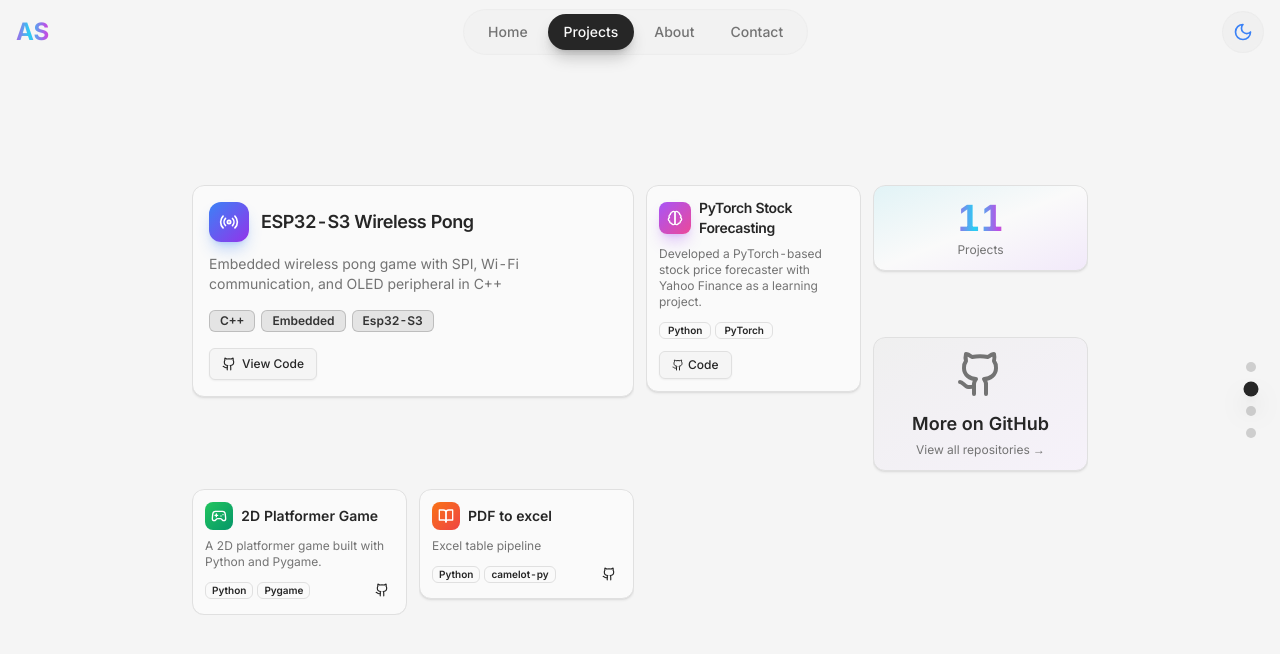
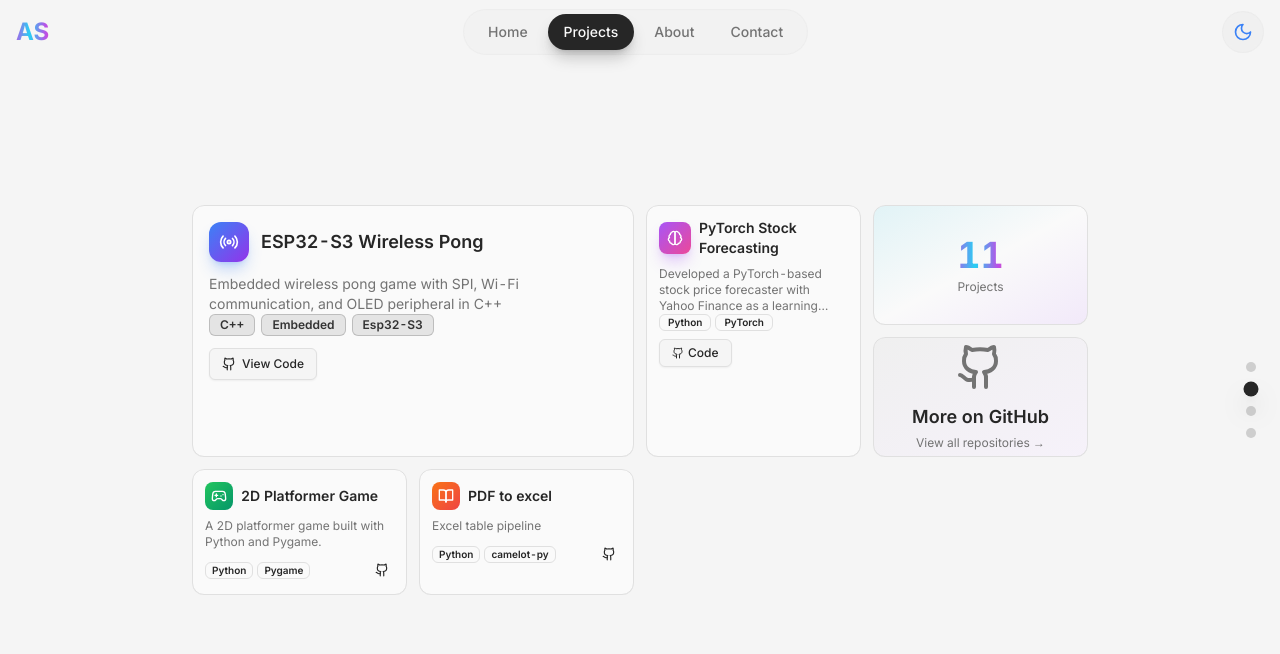
Before and after one commit to AxelSuu/AxelSundqvist, a React (Vite) app: page / in a window 1280 px wide. Both pictures are taken after a click on the button 1251 px from the left and 389 px from the top of the page. Shown: the top 654 px of the page. Built offline with nearby package versions, Linux system fonts and the light colour scheme.

Commit message:
flexbox update

```diff
--- a/src/components/portfolio/about.tsx
+++ b/src/components/portfolio/about.tsx
@@ -33,7 +33,7 @@ const About = () => {
 
       <div className="container mx-auto px-3 md:px-4 relative z-10 max-h-full">
         {/* Bento Grid Layout - Simplified for mobile */}
-        <div className="grid grid-cols-2 md:grid-cols-4 lg:grid-cols-6 gap-1.5 md:gap-2 auto-rows-[minmax(40px,1fr)] md:auto-rows-[minmax(50px,1fr)] max-h-[85vh] md:max-h-[75vh] overflow-y-auto md:overflow-hidden scrollbar-hide">
+        <div className="grid grid-cols-2 md:grid-cols-4 lg:grid-cols-6 gap-1.5 md:gap-2 auto-rows-[minmax(35px,1fr)] md:auto-rows-[minmax(42px,1fr)] max-h-[85vh] md:max-h-[75vh] overflow-y-auto md:overflow-hidden scrollbar-hide">
 
           {/* Large Bio Card */}
           <TiltCard className="col-span-2 md:col-span-2 lg:col-span-3 row-span-2 h-full" tiltMaxAngle={5}>
@@ -120,7 +120,7 @@ const About = () => {
           {/* Education Card */}
           <TiltCard className="col-span-2 md:col-span-2 lg:col-span-3 row-span-2" tiltMaxAngle={6}>
             <GlowCard
-              className="h-full p-3 card-shine"
+              className="h-full p-3 card-shine flex flex-col justify-between"
               glowColor="rgba(59, 130, 246, 0.2)"
             >
               <h3 className="text-sm font-semibold mb-2 flex items-center gap-2">
--- a/src/components/portfolio/contact.tsx
+++ b/src/components/portfolio/contact.tsx
@@ -10,7 +10,7 @@ const Contact = () => {
 
       <div className="container mx-auto px-3 md:px-4 relative z-10 max-h-full">
         {/* Bento Grid Layout - Simplified for mobile */}
-        <div className="grid grid-cols-2 md:grid-cols-4 lg:grid-cols-6 gap-1.5 md:gap-2 auto-rows-[minmax(45px,1fr)] md:auto-rows-[minmax(50px,1fr)] max-w-5xl mx-auto max-h-[80vh] md:max-h-[75vh] overflow-y-auto md:overflow-hidden scrollbar-hide">
+        <div className="grid grid-cols-2 md:grid-cols-4 lg:grid-cols-6 gap-1.5 md:gap-2 auto-rows-[minmax(38px,1fr)] md:auto-rows-[minmax(42px,1fr)] max-w-5xl mx-auto max-h-[80vh] md:max-h-[75vh] overflow-y-auto md:overflow-hidden scrollbar-hide">
 
           {/* Main CTA - Large */}
           <TiltCard className="col-span-2 md:col-span-2 lg:col-span-3 row-span-2 h-full" tiltMaxAngle={5}>
@@ -20,7 +20,7 @@ const Contact = () => {
               >
                   <a
                     href="mailto:axesu672@student.liu.se?subject=Portfolio Contact&body=Hi Axel,%0D%0A%0D%0AI'm interested in discussing..."
-                    className="flex flex-col h-full"
+                    className="flex flex-col h-full justify-between"
                   >
                     <div className="flex items-center justify-between mb-2">
                       <div className="p-2 rounded-lg bg-gradient-to-br from-blue-500 to-cyan-500 shadow-lg shadow-blue-500/30 group-hover:scale-110 transition-all">
@@ -28,9 +28,9 @@ const Contact = () => {
                       </div>
                       <ArrowUpRight className="h-4 w-4 text-muted-foreground group-hover:text-primary group-hover:translate-x-1 group-hover:-translate-y-1 transition-all" />
                     </div>
-                    <div className="flex-grow">
+                    <div>
                       <h3 className="text-lg font-bold mb-1">Send me an email</h3>
-                      <p className="text-xs text-muted-foreground">Best way to reach me for opportunities.</p>
+                      <p className="text-xs text-muted-foreground mb-2">Best way to reach me for opportunities.</p>
                     </div>
                     <div className="text-xs text-primary font-medium hover:underline">axesu672@student.liu.se</div>
                   </a>
@@ -40,14 +40,14 @@ const Contact = () => {
           {/* LinkedIn - Medium */}
           <TiltCard className="col-span-1 md:col-span-2 lg:col-span-2 row-span-2" tiltMaxAngle={10}>
             <GlowCard
-              className="h-full p-3 group cursor-pointer card-shine"
+              className="h-full p-3 group cursor-pointer card-shine flex flex-col"
               glowColor="rgba(59, 130, 246, 0.3)"
             >
               <a
                 href="https://www.linkedin.com/in/axel-sundqvist/"
                 target="_blank"
                 rel="noopener noreferrer"
-                className="flex flex-col h-full"
+                className="flex flex-col h-full justify-between"
               >
                 <div className="flex items-center justify-between mb-2">
                   <div className="p-1.5 rounded-lg bg-[#0A66C2] group-hover:scale-110 transition-all shadow-lg shadow-[#0A66C2]/30">
@@ -56,7 +56,7 @@ const Contact = () => {
                   <ArrowUpRight className="h-4 w-4 text-muted-foreground group-hover:text-[#0A66C2] transition-colors" />
                 </div>
                 <h4 className="font-semibold text-sm mb-1">LinkedIn</h4>
-                <p className="text-[10px] text-muted-foreground flex-grow">Connect with me!</p>
+                <p className="text-[10px] text-muted-foreground mb-2">Connect with me!</p>
                 <span className="text-[10px] text-primary group-hover:translate-x-1 transition-transform inline-flex items-center gap-1">
                   Connect <ArrowUpRight className="h-2.5 w-2.5" />
                 </span>
--- a/src/components/portfolio/projects.tsx
+++ b/src/components/portfolio/projects.tsx
@@ -1,4 +1,3 @@
-import { CardContent, CardHeader, CardTitle } from '@/components/ui/card'
 import { Badge } from '@/components/ui/badge'
 import { Button } from '@/components/ui/button'
 import { Github, Radio, Brain, Gamepad2, BookOpen } from 'lucide-react'
@@ -58,27 +57,27 @@ const Projects = () => {
 
       <div className="container mx-auto px-3 md:px-4 relative z-10 flex items-center justify-center">
         {/* Bento Grid Layout - Clean 4-column layout */}
-        <div className="grid grid-cols-2 md:grid-cols-4 gap-2 md:gap-3 grid-rows-[100px_100px_80px] md:grid-rows-[140px_140px] max-w-4xl mx-auto w-full">
+        <div className="grid grid-cols-2 md:grid-cols-4 gap-2 md:gap-3 grid-rows-[85px_85px_70px] md:grid-rows-[120px_120px] max-w-4xl mx-auto w-full">
 
           {/* Featured Project - Large card spanning 2x2 */}
           <TiltCard className="col-span-2 row-span-2" tiltMaxAngle={8}>
             <GlowCard
-              className="h-full group relative overflow-hidden p-2 md:p-4"
+              className="h-full group relative overflow-hidden p-2 md:p-4 flex flex-col justify-between"
               glowColor="rgba(59, 130, 246, 0.4)"
             >
-              <CardHeader className="p-0 pb-1 md:pb-3">
-                <div className="flex items-center space-x-2 md:space-x-3">
+              <div>
+                <div className="flex items-center space-x-2 md:space-x-3 mb-2 md:mb-3">
                   <div className="p-1.5 md:p-2.5 rounded-lg md:rounded-xl bg-gradient-to-br from-blue-500 to-purple-600 shadow-lg shadow-blue-500/30 group-hover:scale-110 group-hover:rotate-3 transition-all duration-300">
                     <Radio className="h-4 w-4 md:h-5 md:w-5 text-white" />
                   </div>
-                  <CardTitle className="text-sm md:text-lg">{projects[0].title}</CardTitle>
+                  <h3 className="text-sm md:text-lg font-semibold">{projects[0].title}</h3>
                 </div>
-              </CardHeader>
-              <CardContent className="flex flex-col p-0 h-[calc(100%-40px)] md:h-[calc(100%-60px)]">
-                <p className="text-muted-foreground mb-2 md:mb-4 leading-relaxed text-xs md:text-sm flex-grow line-clamp-2 md:line-clamp-none">
+                <p className="text-muted-foreground leading-relaxed text-xs md:text-sm line-clamp-2 md:line-clamp-3">
                   {projects[0].description}
                 </p>
-                <div className="flex flex-wrap gap-1 md:gap-1.5 mb-2 md:mb-4">
+              </div>
+              <div>
+                <div className="flex flex-wrap gap-1 md:gap-1.5 mb-2 md:mb-3">
                   {projects[0].technologies.slice(0, 3).map((tech, i) => (
                     <Badge
                       key={i}
@@ -95,29 +94,29 @@ const Projects = () => {
                     View Code
                   </a>
                 </Button>
-              </CardContent>
+              </div>
             </GlowCard>
           </TiltCard>
 
           {/* PyTorch Project - Tall card */}
           <TiltCard className="col-span-1 row-span-2" tiltMaxAngle={10}>
             <GlowCard
-              className="h-full group relative overflow-hidden card-shine p-2 md:p-3"
+              className="h-full group relative overflow-hidden card-shine p-2 md:p-3 flex flex-col justify-between"
               glowColor="rgba(168, 85, 247, 0.4)"
             >
-              <CardHeader className="p-0 pb-1 md:pb-2">
-                <div className="flex items-center space-x-1.5 md:space-x-2">
+              <div>
+                <div className="flex items-center space-x-1.5 md:space-x-2 mb-1 md:mb-2">
                   <div className="p-1.5 md:p-2 rounded-lg bg-gradient-to-br from-purple-500 to-pink-500 shadow-lg shadow-purple-500/30 group-hover:scale-110 transition-all duration-300">
                     <Brain className="h-3 w-3 md:h-4 md:w-4 text-white" />
                   </div>
-                  <CardTitle className="text-xs md:text-sm leading-tight">{projects[1].title}</CardTitle>
+                  <h3 className="text-xs md:text-sm font-semibold leading-tight">{projects[1].title}</h3>
                 </div>
-              </CardHeader>
-              <CardContent className="flex flex-col p-0 h-[calc(100%-35px)] md:h-[calc(100%-50px)]">
-                <p className="text-muted-foreground mb-1.5 md:mb-3 leading-relaxed text-[10px] md:text-xs flex-grow line-clamp-2 md:line-clamp-none">
+                <p className="text-muted-foreground leading-relaxed text-[10px] md:text-xs line-clamp-2 md:line-clamp-3">
                   {projects[1].description}
                 </p>
-                <div className="flex flex-wrap gap-1 mb-1.5 md:mb-3">
+              </div>
+              <div>
+                <div className="flex flex-wrap gap-1 mb-1.5 md:mb-2">
                   {projects[1].technologies.slice(0, 2).map((tech, i) => (
                     <Badge key={i} variant="outline" className="text-[8px] md:text-[10px] px-1.5 md:px-2 py-0 hover:bg-purple-500/10">
                       {tech}
@@ -130,7 +129,7 @@ const Projects = () => {
                     Code
                   </a>
                 </Button>
-              </CardContent>
+              </div>
             </GlowCard>
           </TiltCard>
 
@@ -185,7 +184,7 @@ const Projects = () => {
                   </div>
                   <h3 className="font-semibold text-[10px] md:text-sm">{projects[2].title}</h3>
                 </div>
-                <p className="text-[9px] md:text-xs text-muted-foreground mb-1 md:mb-2 flex-grow line-clamp-1 md:line-clamp-2">{projects[2].description}</p>
+                <p className="text-[9px] md:text-xs text-muted-foreground mb-1 md:mb-2 line-clamp-1 md:line-clamp-2">{projects[2].description}</p>
                 <div className="flex items-center justify-between">
                   <div className="flex gap-1">
                     {projects[2].technologies.slice(0, 2).map((tech, i) => (
@@ -215,7 +214,7 @@ const Projects = () => {
                   </div>
                   <h3 className="font-semibold text-[10px] md:text-sm">{projects[3].title}</h3>
                 </div>
-                <p className="text-[9px] md:text-xs text-muted-foreground mb-1 md:mb-2 flex-grow line-clamp-1 md:line-clamp-2">{projects[3].description}</p>
+                <p className="text-[9px] md:text-xs text-muted-foreground mb-1 md:mb-2 line-clamp-1 md:line-clamp-2">{projects[3].description}</p>
                 <div className="flex items-center justify-between">
                   <div className="flex gap-1">
                     {projects[3].technologies.slice(0, 2).map((tech, i) => (
--- a/src/components/ui/tilt-card.tsx
+++ b/src/components/ui/tilt-card.tsx
@@ -92,7 +92,7 @@ export const TiltCard = ({
       />
 
       {/* Content with 3D offset */}
-      <div style={{ transform: 'translateZ(50px)', transformStyle: 'preserve-3d' }}>
+      <div className="h-full" style={{ transform: 'translateZ(50px)', transformStyle: 'preserve-3d' }}>
         {children}
       </div>
     </div>
```
